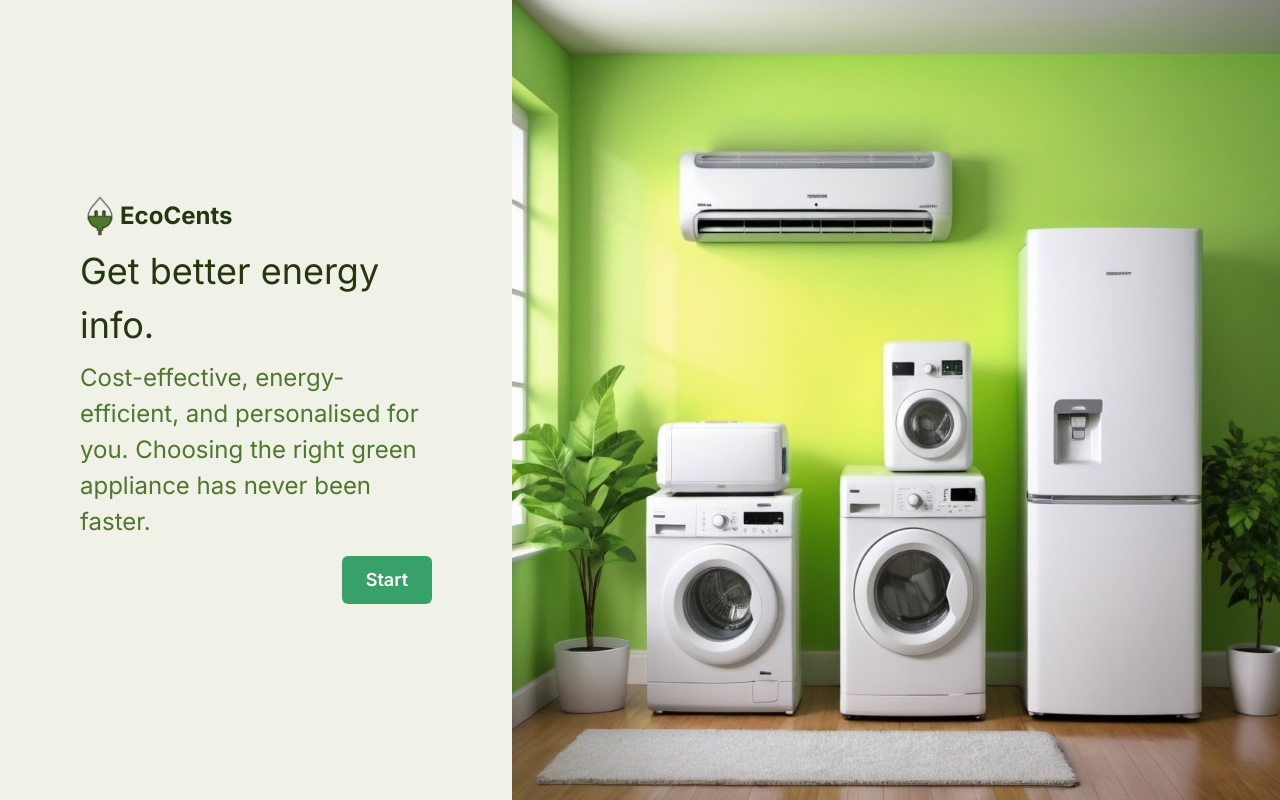
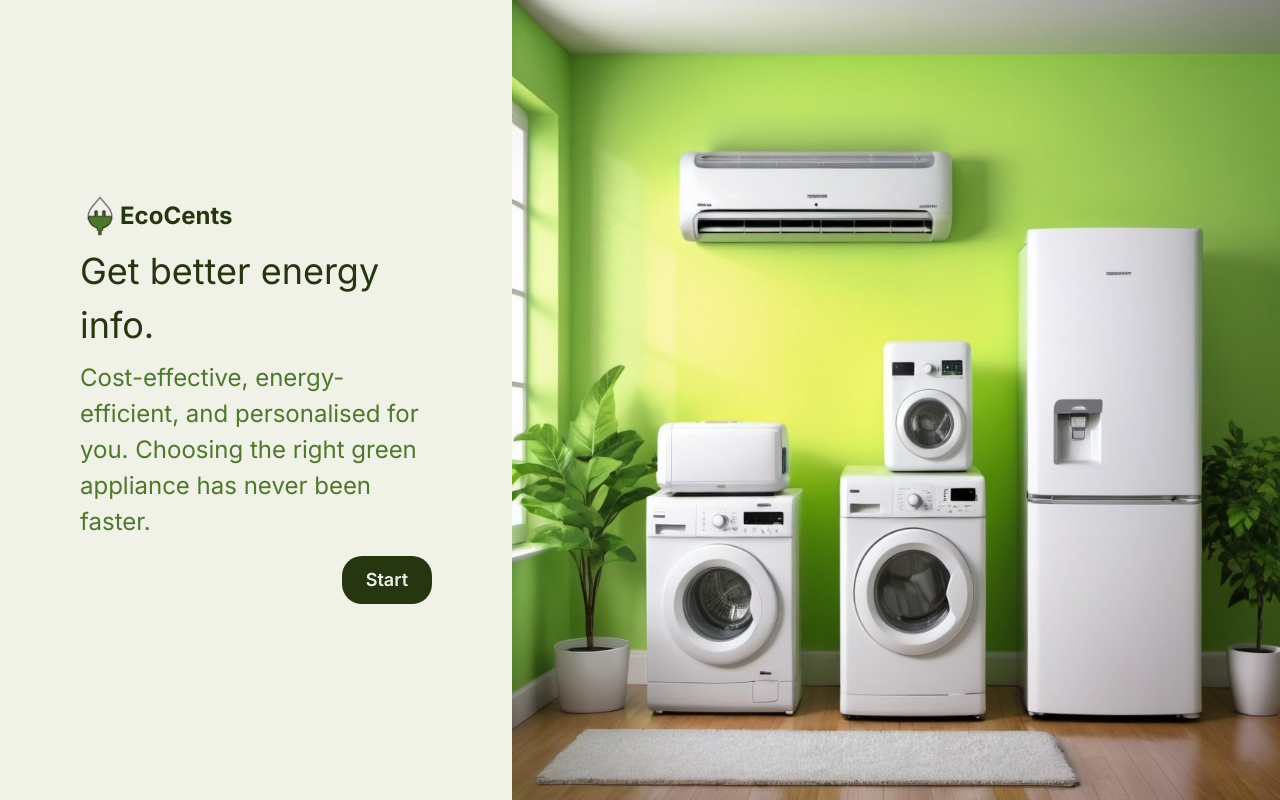
Before and after one commit to bfg-www/web, a Next.js app: page / in a window 1280 px wide. Built offline with nearby package versions, Linux system fonts and the light colour scheme.

Commit message:
Update button styling

```diff
--- a/src/app/page.tsx
+++ b/src/app/page.tsx
@@ -36,7 +36,15 @@ export default function Landing() {
           </Text>
           <Box alignSelf="flex-end">
             <Link href="/profiling">
-              <Button mt={2} size="lg" variant="solid" colorScheme="green">
+              <Button
+                mt={2}
+                size="lg"
+                variant="solid"
+                backgroundColor="#253610"
+                color="#F0F1E7"
+                colorScheme="blackAlpha"
+                borderRadius={20}
+              >
                 Start
               </Button>
             </Link>
```
